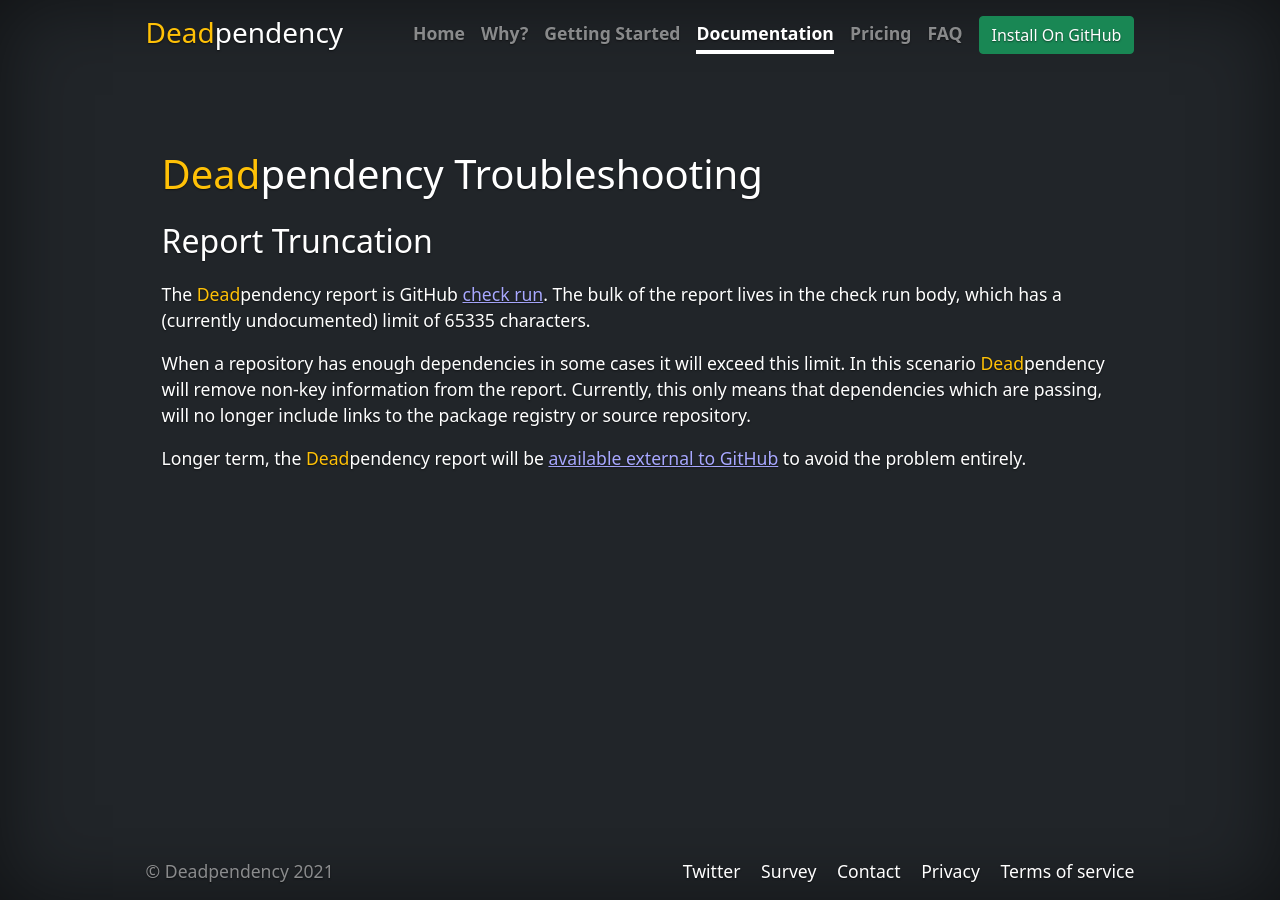
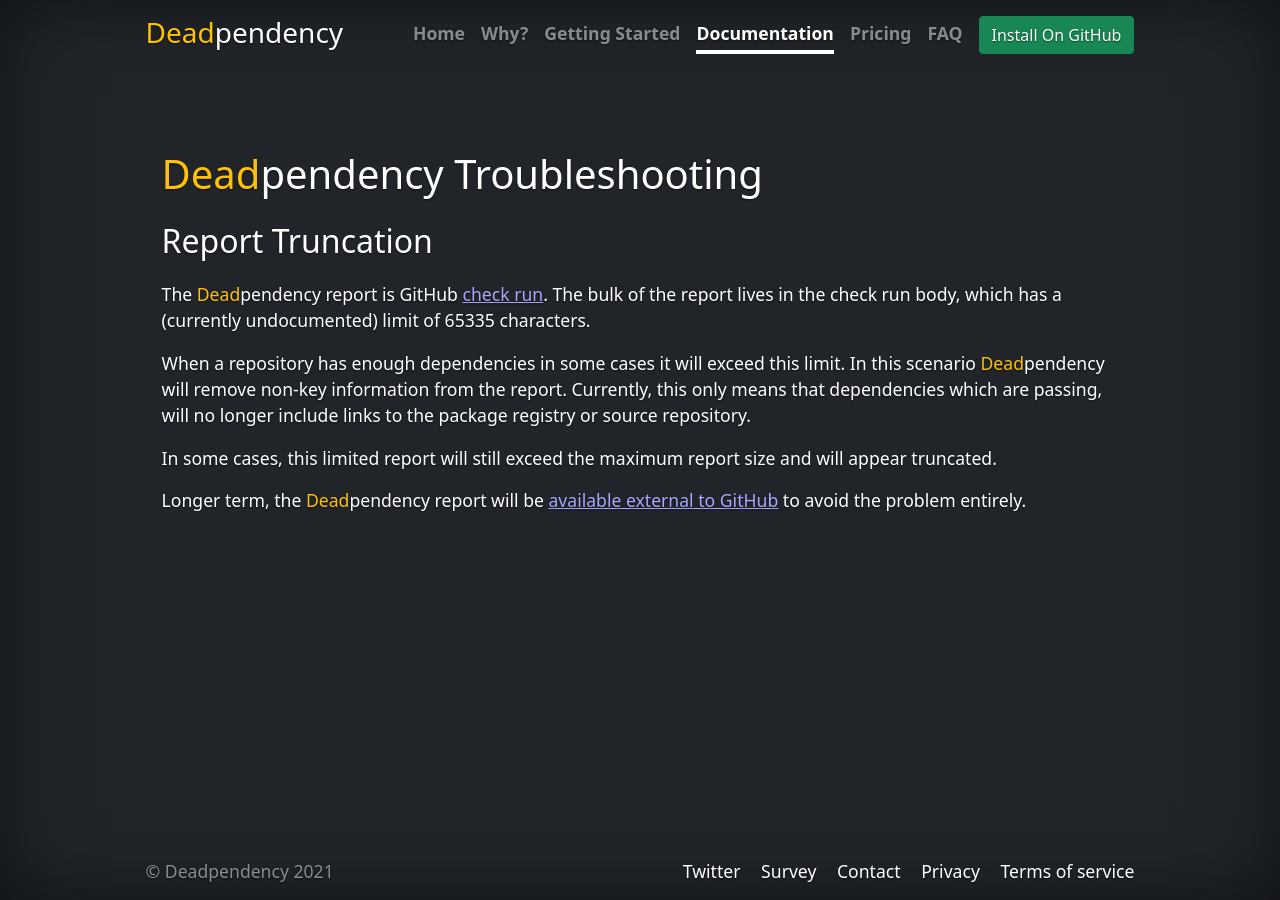
Before and after one commit to deadpendency/deadpendency.github.io, a Jekyll site: the page built from docs/troubleshooting.html, in a window 1280 px wide. Built offline with Jekyll 4.4.1, drawn with Linux system fonts in a browser that asks for light colours; nearby versions of some CDN libraries.

Commit message:
Add note that simple report can still be truncated

```diff
--- a/docs/troubleshooting.html
+++ b/docs/troubleshooting.html
@@ -19,5 +19,9 @@
 </p>
 
 <p>
+  In some cases, this limited report will still exceed the maximum report size and will appear truncated.
+</p>
+
+<p>
   Longer term, the <span class="text-warning">Dead</span><span class="text-white">pendency</span> report will be <a href="https://github.com/deadpendency/deadpendency/issues/36" target="_blank" rel="noopener">available external to GitHub</a> to avoid the problem entirely.
 </p>
```
Also changed, not shown: Gemfile.lock.
